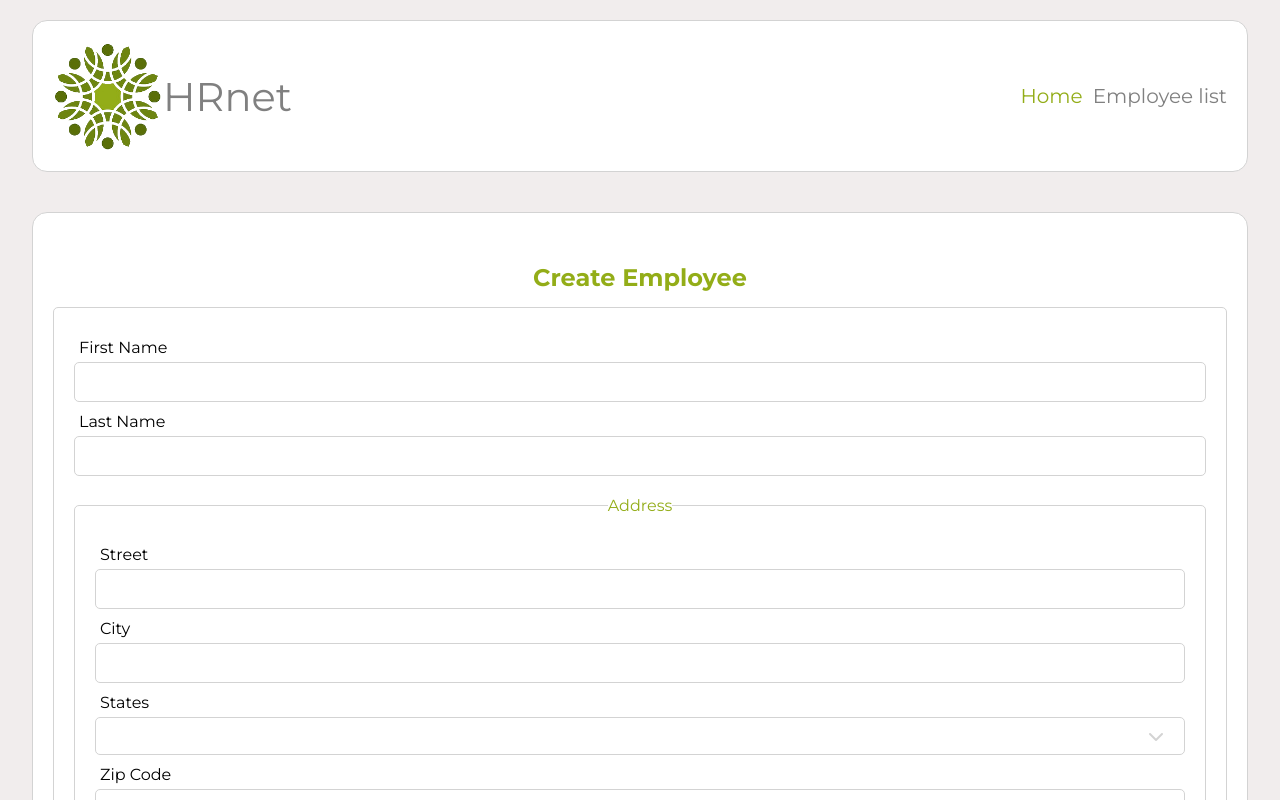
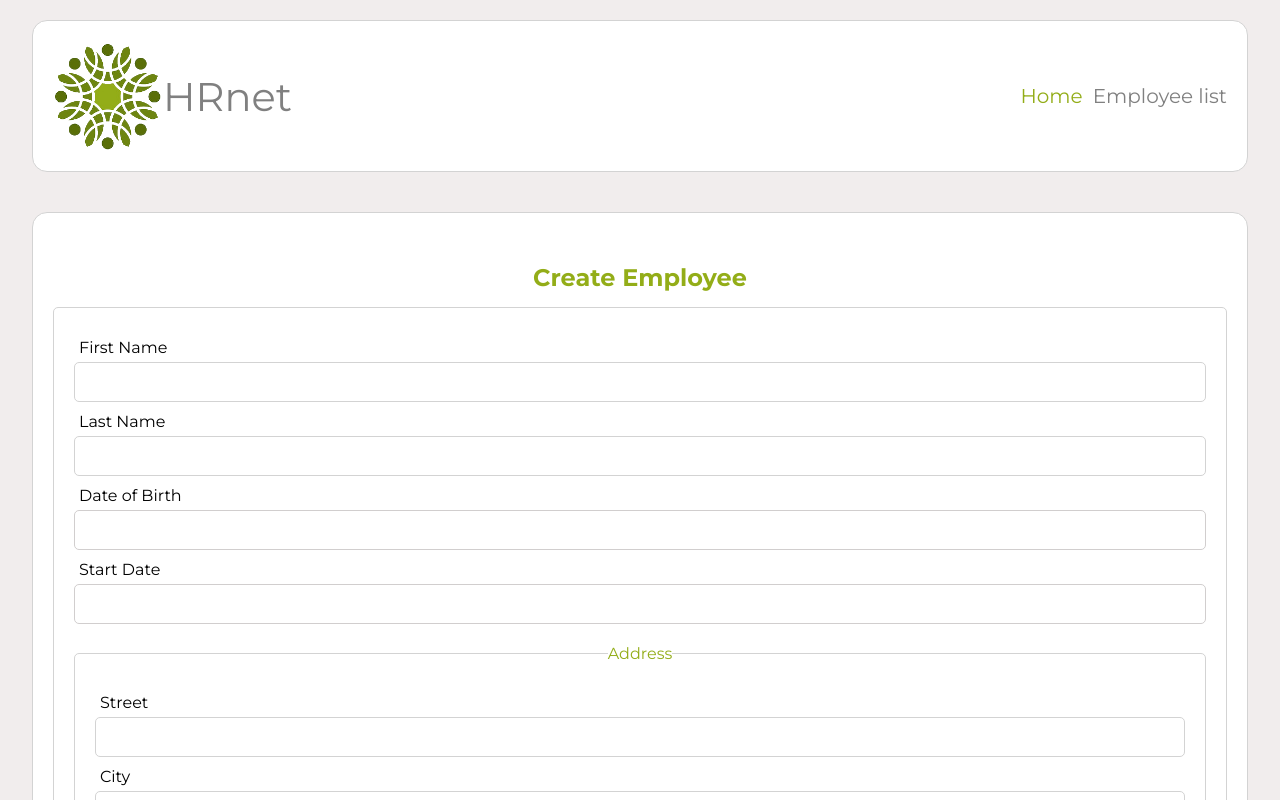
Before and after one commit to jbbrejon/openclassrooms-da-p14, a React (Vite) app: page / in a window 1280 px wide. Shown: the top 800 px of the page. Built offline with nearby package versions, Linux system fonts and the light colour scheme.

Commit message:
:heavy_plus_sign: Import InputDatePicker component, Add inputs for dateOfBirth and startDate

```diff
--- a/src/components/FormCreateEmployee/FormCreateEmployee.jsx
+++ b/src/components/FormCreateEmployee/FormCreateEmployee.jsx
@@ -7,6 +7,7 @@ import * as employeeListActions from '../../redux/slices/employeeListSlice'
 // Import components
 import InputStandard from '../InputStandard/InputStandard';
 import InputSelect from '../InputSelect/InputSelect';
+import InputDatePicker from '../InputDatePicker/InputDatePicker';
 import ButtonSave from '../ButtonSave/ButtonSave';
 
 // Import data
@@ -26,6 +27,8 @@ function FormCreateEmployee() {
         id: uuidv4(),
         firstName: '',
         lastName: '',
+        dateOfBirth: '',
+        startDate: '',
         street: '',
         city: '',
         state: '',
@@ -34,13 +37,18 @@ function FormCreateEmployee() {
     }
     const [employee, setEmployee] = useState(initialState);
 
+    console.log(employee)
+
     // Check if form is valid
     function getIsFormValid() {
         return (
             employee.firstName &&
             employee.lastName &&
+            employee.dateOfBirth &&
+            employee.startDate &&
             employee.street &&
             employee.city &&
+            employee.state &&
             employee.zipCode &&
             employee.department
         )
@@ -81,6 +89,20 @@ function FormCreateEmployee() {
                     name="lastName"
                     value={employee.lastName}
                     change={changeHandler}
+                />
+                <InputDatePicker
+                    id="birth-date"
+                    label="Date of Birth"
+                    change={setEmployee}
+                    object={employee}
+                    property="dateOfBirth"
+                />
+                <InputDatePicker
+                    id="start-date"
+                    label="Start Date"
+                    change={setEmployee}
+                    object={employee}
+                    property="startDate"
                 />
 
                 <fieldset className={styles.fieldset}>
```
